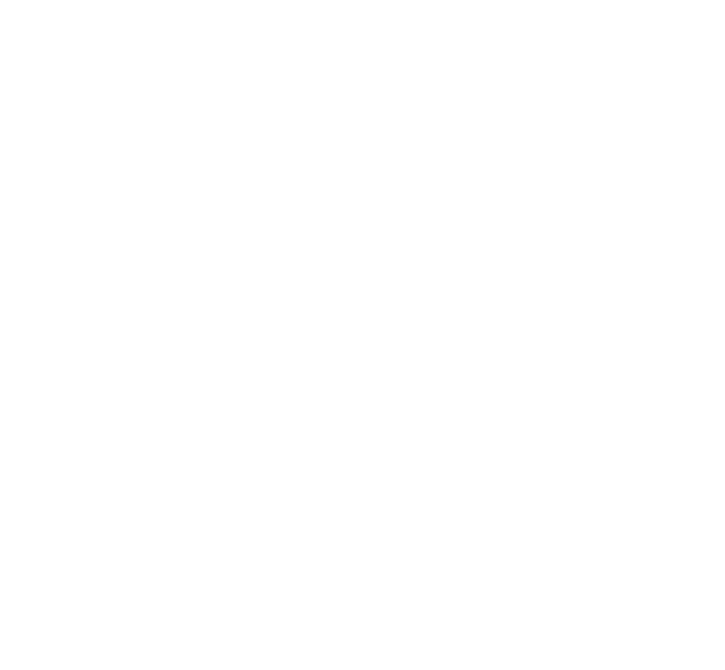
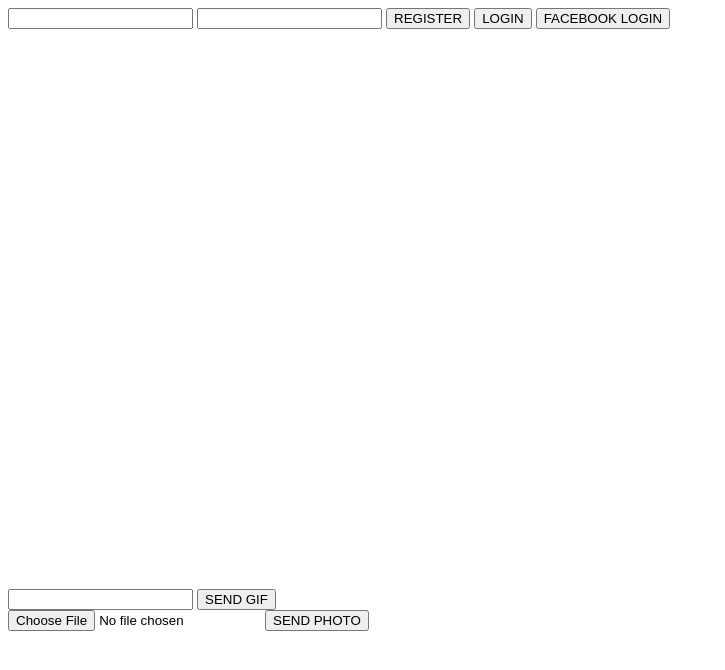
Before and after one commit to tjarataibo/Firebase, a plain HTML site: page index.html in a window 1280 px wide. Shown: the whole page, without its empty margins (0-725 px from the left). Drawn offline with Linux system fonts and the light colour scheme; no server answers.

Commit message:
Cómo logearse, autentificarse con facebook, mandar gif y  mandar fotos

```diff
--- a/app.js
+++ b/app.js
@@ -0,0 +1,130 @@
+window.onload = ()=>{
+    firebase.auth().onAuthStateChanged((user)=>{
+        if(user){ //Si está logeado, mostraremos la opción loggedIn
+            loggedIn.style.display = "block";
+            loggedOut.style.display = "none";
+            username.innerText = user.displayName;
+        }else{ //Si NO está logeado, mostraremos la opción loggedOut
+            loggedIn.style.display = "none";
+            loggedOut.style.display = "block";
+        }
+        console.log("User > "+JSON.stringify(user));
+    });
+
+    firebase.database().ref('gifs/-LH4x2MxlMhbY9Bf0O-M/creator') //ref es la ruta para llegar a los datos
+        .once('value')
+        .then((gif)=>{
+            console.log("EL Gif > "+JSON.stringify(gif));
+        })
+        .catch((error)=>{
+            console.log("Database error > "+JSON.stringify(error));
+        });
+
+//Base de datos para consultar SÓLO UNA VEZ
+    firebase.database().ref('gifs')
+        .limitToLast(2) //Filtro de datos, donde limito sólo 2 gifs
+        .once('value') //Para escuchar datos sólo una vez
+        .then((gifs)=>{
+            console.log("Gifs > "+JSON.stringify(gifs));
+        })
+        .catch((error)=>{
+            console.log("Database error > "+error);
+        });
+//Base de datos para consultar MÁS DE UNA VEZ
+    firebase.database().ref('gifs')
+        .limitToLast(5) //Filtro de mensajes cuando se cargan los datos
+        .on('child_added', (newGif)=>{ //Para escuchar datos más veces o doblegados
+            gifContainer.innerHTML += `
+                <p>${newGif.val().creatorName}</p>
+                <img style="width: 200px" src="${newGif.val().gifURL}">
+                </img>
+            `;
+        });
+};
+
+//Registro
+function registerWithFirebase(){
+    const emailValue = email.value;
+    const passwordValue = password.value;
+
+    firebase.auth().createUserWithEmailAndPassword(emailValue, passwordValue)
+        .then(()=>{
+            console.log("Usuario creado con éxito");
+        })
+        .catch((error)=>{
+            console.log("Error de firebase > Código > "+error.code); //error.code nos mostrará el código de error para informarnos qué pasó
+            console.log("Error de firebase > Mensaje > "+error.message); //error.message nos mostrará el mensaje de firebase del mismo error
+        });
+}
+//Login
+function loginWithFirebase(){
+    const emailValue = email.value;
+    const passwordValue = password.value;
+
+    firebase.auth().signInWithEmailAndPassword(emailValue, passwordValue)
+        .then(()=>{
+            console.log("Usuario inició sesión con éxito");
+        })
+        .catch((error)=>{
+            console.log("Error de firebase > Código > "+error.code); //error.code nos mostrará el código de error para informarnos qué pasó
+            console.log("Error de firebase > Mensaje > "+error.message); //error.message nos mostrará el mensaje de firebase del mismo error
+        });
+}
+
+function logoutWithFirebase(){
+    firebase.auth().signOut()
+        .then(()=>{
+            console.log("Usuario finalizó su sesión");
+        })
+        .catch((error)=>{
+            console.log("Error de firebase > Código > "+error.code); //error.code nos mostrará el código de error para informarnos qué pasó
+            console.log("Error de firebase > Mensaje > "+error.message); //error.message nos mostrará el mensaje de firebase del mismo error
+        });
+}
+//Login con Facebook
+function facebookLoginWithFirebase(){
+    const provider = new firebase.auth.FacebookAuthProvider(); // creamos un nuevo objeto
+
+    provider.setCustomParameters({ // le decimos que haga un login con facebook y enlace un popup
+        'display' : 'popup'
+    });
+
+    firebase.auth().signInWithPopup(provider)
+        .then(()=>{
+            console.log("Login con facebook exitoso");
+        })
+        .catch((error)=>{
+            console.log("Error de firebase > Código > "+error.code); //error.code nos mostrará el código de error para informarnos qué pasó
+            console.log("Error de firebase > Mensaje > "+error.message); //error.message nos mostrará el mensaje de firebase del mismo error
+        });
+}
+//Opción para enviar gif
+function sendGif(){
+    const gifValue = gifArea.value;
+
+    const newGifKey = firebase.database().ref().child("gifs").push().key; //key permite que se generen llaves nuevas para guardar los gifs
+    const currentUser = firebase.auth().currentUser; //Si estamos logueados, siempre podremos acceder a los datos, en este caso, a los gifs
+    firebase.database().ref(`gifs/${newGifKey}`).set({
+        gifURL : gifValue,
+        creatorName : currentUser.displayName || //Si esto está null o undefined, sigue con la opción que le sigue a"||"
+                        currentUser.providerData[0].email,
+        creator : currentUser.uid
+    });
+}
+//Opción para enviar foto
+function sendPhotoToStorage(){
+    const photoFile = photoFileSelector.files[0];
+    const fileName = photoFile.name; // nombre del archivo, sirve para armar la ruta
+    const metadata = { // datos sobre el archivo que estamos subiendo
+        contentType : photoFile.type        // tipo de archivo que estamos subiendo
+    };
+    // va a retornar una tarea= task (objeto)
+    const task = firebase.storage().ref('images') //Corresponden a las carpetas que tenemos dentro del storage
+        .child(fileName)
+        .put(photoFile, metadata);
+
+    task.then(snapshot => snapshot.ref.getDownloadURL())     //obtenemos la url de descarga (de la imagen)
+        .then(url => {
+            console.log("URL del archivo > "+url);
+        });
+}
--- a/index.html
+++ b/index.html
@@ -4,6 +4,47 @@
         <link rel="stylesheet" href="style.css">
     </head>
     <body>
+        <div>
+            <!--Login-->
+            <div id="loggedIn">
+                <p id="username"></p>
+                <input id="logout" onclick="logoutWithFirebase()" type="button" value="LOGOUT">
+            </div>
+            <!--Autentificación con mail-->
+            <div id="loggedOut">
+                <input id="email" type="email">
+                <input id="password" type="password">
+                <input id="registerButton" onclick="registerWithFirebase()" type="button" value="REGISTER">
+                <input id="loginButton" onclick="loginWithFirebase()" type="button" value="LOGIN">
+            <!--Autentificación con facebook-->
+                <input id="facebookButton" onclick="facebookLoginWithFirebase()" type="button" value="FACEBOOK LOGIN">
+            </div>
+            <!--Contenedor de gif-->
+            <div id="gifContainer">
+            </div>
+            <!--Opción para enviar gif-->
+            <div>
+                <input id="gifArea" type="text"> <input id="sendGif" onclick="sendGif()" type="button" value="SEND GIF">
+            </div>
+            <!--Opción para enviar imagen-->
+            <div>
+                <input id="photoFileSelector" type="file"> <input id="sendPhoto" type="button" onclick="sendPhotoToStorage()" value="SEND PHOTO">
+            </div>
+        </div>
+        <script src="https://www.gstatic.com/firebasejs/5.2.0/firebase.js"></script>
+        <script>
+            // Initialize Firebase
+             var config = {
+                apiKey: "AIzaSyB7EqI3joN-qEIWRQ5Qjxkkz3A-3SxHs2Y",
+                authDomain: "gitchatlaboratoria.firebaseapp.com",
+                databaseURL: "https://gitchatlaboratoria.firebaseio.com",
+                projectId: "gitchatlaboratoria",
+                storageBucket: "gitchatlaboratoria.appspot.com",
+                messagingSenderId: "296433186877"
+             };
+            firebase.initializeApp(config);
+        </script>
+        </script>
         <script src="app.js"></script>
     </body>
 </html>
--- a/style.css
+++ b/style.css
@@ -0,0 +1,4 @@
+#gifContainer{
+    height: 70vh;
+    overflow: scroll;
+}
```
